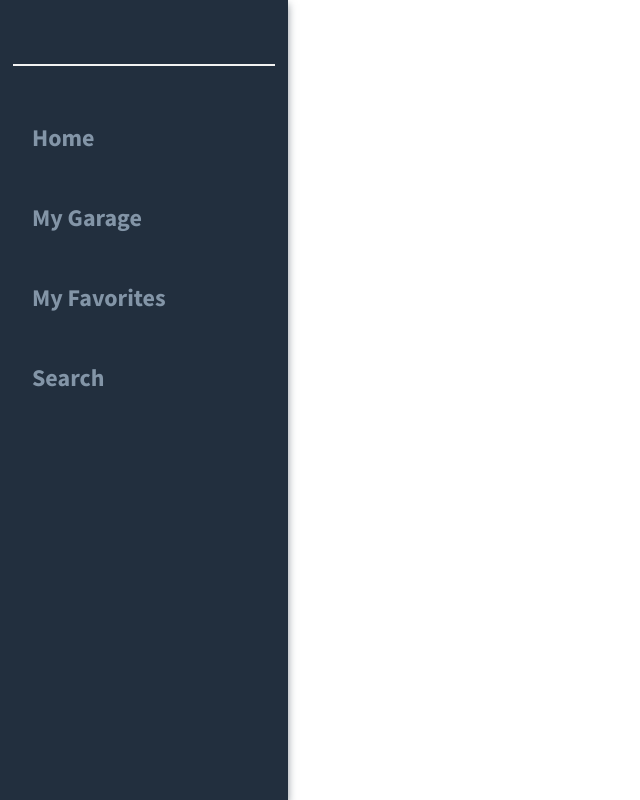
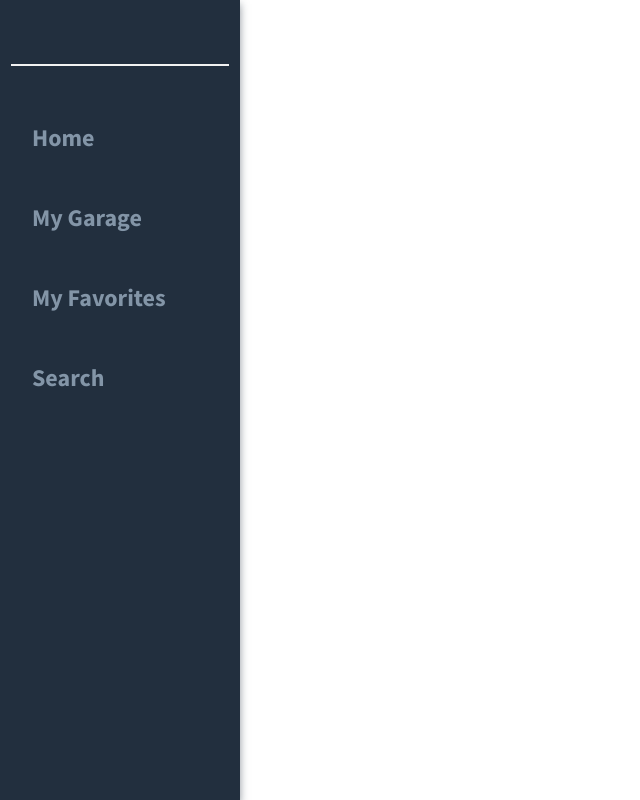
Before and after one commit to Rdarke/Project_Vehicle, a React (Create React App) app in the folder app/: page / in a window 1280 px wide. Shown: the whole page, without its empty margins (0-640 px from the left). Built offline with nearby package versions, Linux system fonts and the light colour scheme.

Commit message:
Decrease sideBar width on desktop view

```diff
--- a/app/src/components/app/index.jsx
+++ b/app/src/components/app/index.jsx
@@ -40,6 +40,8 @@ function App() {
 
     <Route path="/home" element={<section className="content">
     <h3>This is the content section!</h3>
+
+
     <VehicleCard
       heroImage={"https:www.motortrend.com/uploads/sites/5/2019/10/SEMA-2019-Hellwig-Ford-Ranger.jpg"}
       title={"MotorTrend Masterpiece"}
@@ -64,6 +66,8 @@ function App() {
       make={"Ford - Ranger - 2020"}
       description={"Something clever about this build. I like to go fast like Ricky Bobby and some more information to make this description long enough for testing screen widths...etc"}
       ></VehicleCard>
+
+
     </section>}>
     </Route>
 
--- a/app/src/components/sidebar/Sidebar.scss
+++ b/app/src/components/sidebar/Sidebar.scss
@@ -5,7 +5,7 @@
   box-shadow: 0px 4px 8px rgba($dark-background, 0.5);
   display: flex;
   flex-direction: column;
-  min-width: 18rem;
+  min-width: 15rem;
   padding: $spacing 0;
 
   &--centered {
```
